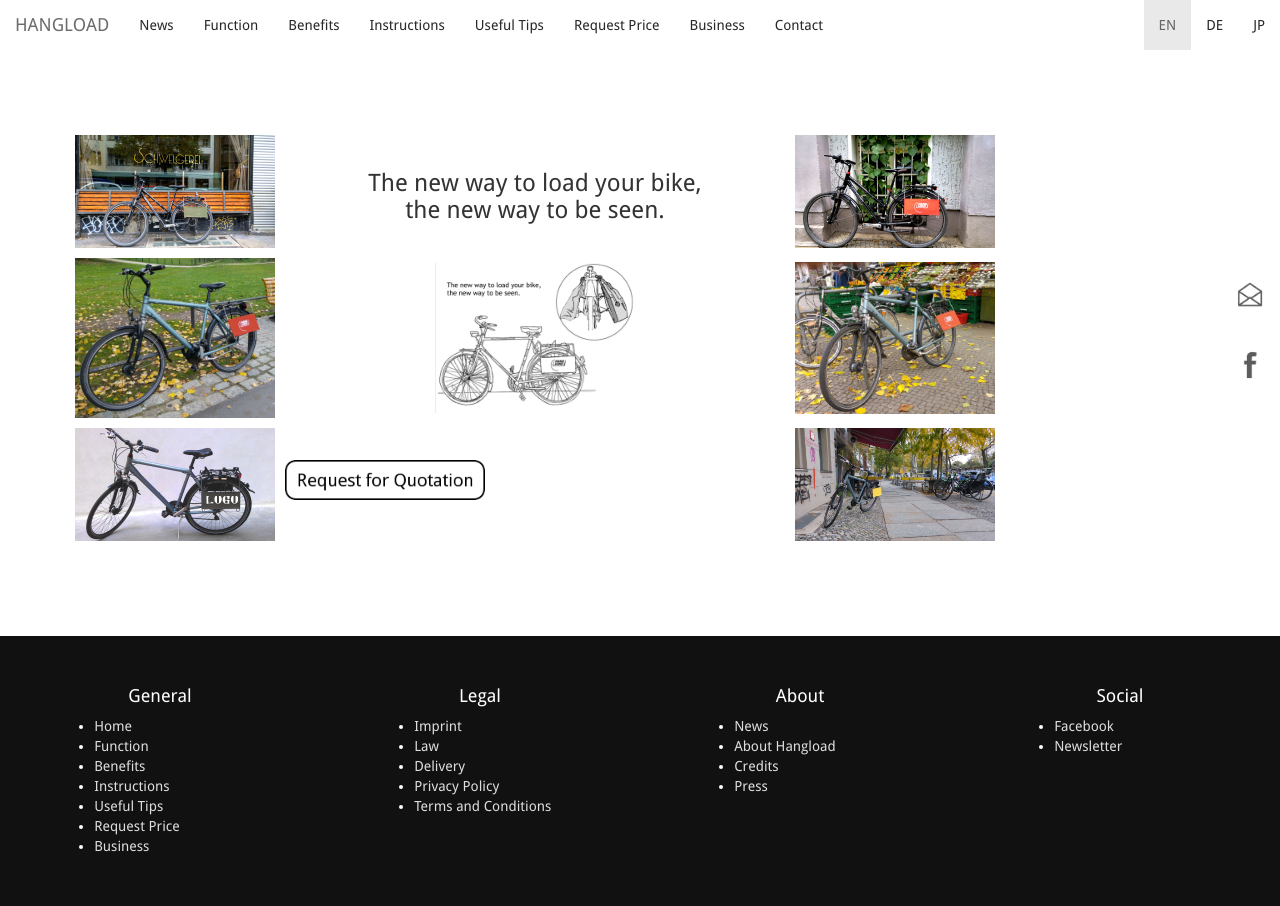
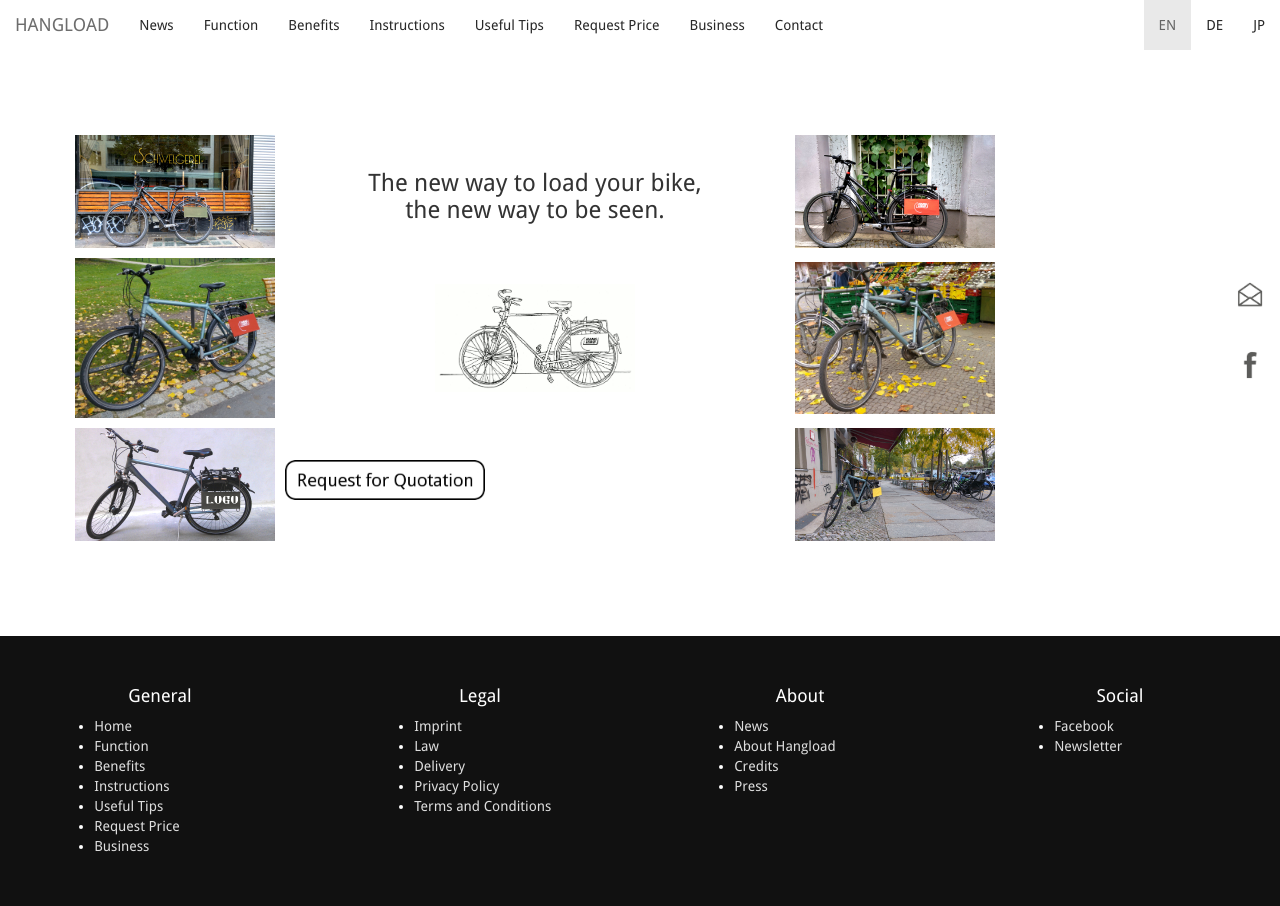
Before and after one commit to bodokaiser/hangload.com, a Jekyll site: the page built from promotions/index.html, in a window 1280 px wide. Built offline with Jekyll 4.4.1, drawn with Linux system fonts in a browser that asks for light colours; nearby versions of some CDN libraries; library files that are not in the unit come from our copies; Markdown is read by kramdown in place of the engine named in the settings.

Commit message:
Update index.html

```diff
--- a/promotions/index.html
+++ b/promotions/index.html
@@ -37,7 +37,7 @@ description: Business
           </a>
       </td>
       <td class="wide">
-            <img src="../../images/pictures/Single.Images.2.jpg" alt="Promo" />
+            <img src="../../images/pictures/promo.gif" alt="Promo" />
       </td>
       <td>
           <a href="../../images/pictures/20151022_144347_HDR.jpg">
```
